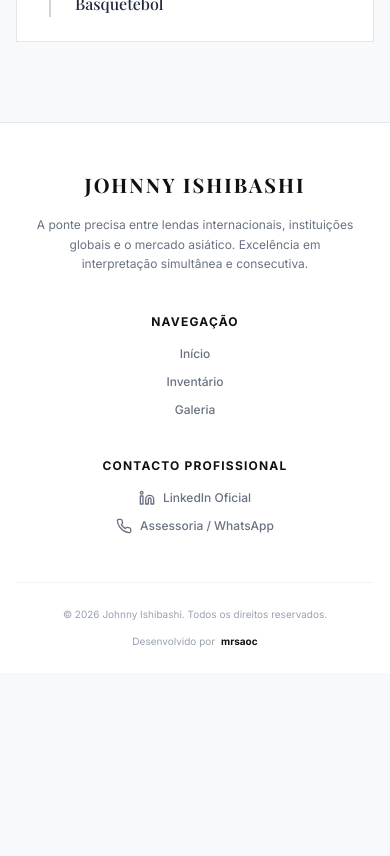
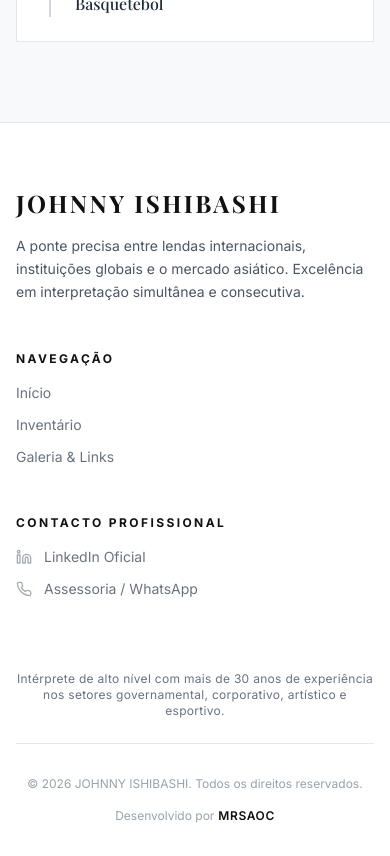
Before and after one commit to mrsaoc/johnny-ishibashi, a Next.js app: page /inventario in a window 390 px wide. Shown: the part 2300-3156 px from the top of the page. Before the commit the page ends 2973 px from the top, so only its background shows below. Built offline with nearby package versions, Linux system fonts and the light colour scheme; a web font is replaced by a local one.

Commit message:
refactor remove images and texts

```diff
--- a/src/app/page.tsx
+++ b/src/app/page.tsx
@@ -6,14 +6,13 @@ import Image from 'next/image';
 import { useLanguage } from '@/context/LanguageContext';
 
 export default function HomePage() {
-  const { t } = useLanguage();
+  const { t, language } = useLanguage();
 
   return (
     <div className="flex flex-col items-center w-full">
 
       {/* Hero Section */}
       <section className="relative w-full min-h-[85vh] flex flex-col items-center justify-center px-4 sm:px-6 pt-24 sm:pt-32 pb-16 sm:pb-20 bg-[#F8F9FA]">
-
         <div className="relative z-10 max-w-5xl mx-auto text-center flex flex-col items-center gap-6 sm:gap-8">
 
           {/* Título Principal */}
@@ -24,9 +23,10 @@ export default function HomePage() {
             </span>
           </h1>
 
-          {/* Subtítulo e Competências (Roles) */}
+          {/* Subtítulo e Competências */}
           <div className="flex flex-col items-center gap-6 sm:gap-8 mt-2">
-            <p className="max-w-2xl text-base sm:text-lg md:text-xl text-gray-600 font-sans leading-relaxed px-2">
+            {/* O whitespace-pre-line permite ler as quebras de linha que colocamos no texto em japonês */}
+            <p className="max-w-2xl text-base sm:text-lg md:text-xl text-gray-600 font-sans leading-relaxed px-2 whitespace-pre-line">
               {t.home.subtitle}
             </p>
 
@@ -39,9 +39,8 @@ export default function HomePage() {
             </div>
           </div>
 
-          {/* Call to Actions (CTAs) */}
+          {/* CTAs */}
           <div className="mt-6 flex flex-col sm:flex-row items-center gap-4 sm:gap-6 w-full sm:w-auto px-4 sm:px-0">
-
             <Link
               href="/inventario"
               className="group relative inline-flex items-center justify-center gap-3 bg-[#004B23] text-white w-full sm:w-auto px-8 py-4 text-sm font-bold uppercase tracking-[0.2em] overflow-hidden transition-all duration-300 shadow-sm hover:shadow-lg"
@@ -86,6 +85,21 @@ export default function HomePage() {
               <span className="text-gray-300 hidden sm:inline">•</span>
               <span>J-League</span>
             </div>
+
+            {/* Lista adicional exibida estritamente na versão em Japonês */}
+            {language === 'JP' && (
+              <div className="flex flex-wrap justify-center gap-x-3 sm:gap-x-6 gap-y-2 text-xs sm:text-sm font-sans text-gray-600 px-4 mt-2">
+                <span>外務省</span>
+                <span className="text-gray-300 hidden sm:inline">•</span>
+                <span>JICA</span>
+                <span className="text-gray-300 hidden sm:inline">•</span>
+                <span>JETRO</span>
+                <span className="text-gray-300 hidden sm:inline">•</span>
+                <span>東京入国管理局</span>
+                <span className="text-gray-300 hidden sm:inline">•</span>
+                <span>東京第二弁護士会</span>
+              </div>
+            )}
           </div>
 
         </div>
@@ -105,25 +119,27 @@ export default function HomePage() {
               </h2>
             </div>
 
-            <p className="text-gray-600 font-sans text-base sm:text-lg leading-relaxed">
+            <p className="text-gray-600 font-sans text-base sm:text-lg leading-relaxed whitespace-pre-line">
               {t.home.rakutenP1_1}
               <strong className="text-[#111111] font-semibold">{t.home.rakutenP1_strong}</strong>
               {t.home.rakutenP1_2}
             </p>
 
-            <p className="text-gray-600 font-sans text-base sm:text-lg leading-relaxed">
-              {t.home.rakutenP2_1}
-              <strong className="text-[#111111] font-semibold">{t.home.rakutenP2_strong}</strong>
-              {t.home.rakutenP2_2}
-            </p>
+            {/* Condicional para evitar renderizar parágrafo vazio caso o idioma (como o JP) não tenha texto extra aqui */}
+            {t.home.rakutenP2_1 && (
+              <p className="text-gray-600 font-sans text-base sm:text-lg leading-relaxed whitespace-pre-line">
+                {t.home.rakutenP2_1}
+                <strong className="text-[#111111] font-semibold">{t.home.rakutenP2_strong}</strong>
+                {t.home.rakutenP2_2}
+              </p>
+            )}
           </div>
 
           <div className="lg:col-span-7 relative pb-12 sm:pb-0">
-
             <div className="relative aspect-[4/3] md:aspect-[16/10] w-full bg-[#F8F9FA] rounded-sm border border-gray-200 overflow-hidden shadow-sm">
               <Image
-                src="/assets/foto88.jpeg"
-                alt="Johnny Ishibashi com Messi e Neymar"
+                src="/assets/foto13.jpeg"
+                alt="Johnny Ishibashi no evento Rakuten"
                 fill
                 className="object-cover"
               />
@@ -131,11 +147,10 @@ export default function HomePage() {
 
             <div className="absolute -bottom-6 left-1/2 -translate-x-1/2 w-[calc(100%-2rem)] sm:w-auto sm:translate-x-0 sm:-bottom-10 sm:-left-10 bg-white p-5 sm:p-8 border border-gray-200 max-w-sm z-20 shadow-md">
               <div className="w-8 sm:w-10 h-1 bg-[#004B23] mb-4 sm:mb-6"></div>
-              <p className="font-serif text-base sm:text-lg md:text-xl text-[#111111] italic leading-tight">
+              <p className="font-serif text-base sm:text-lg md:text-xl text-[#111111] italic leading-tight whitespace-pre-line">
                 {t.home.rakutenQuote}
               </p>
             </div>
-
           </div>
 
         </div>
--- a/src/components/Footer.tsx
+++ b/src/components/Footer.tsx
@@ -6,59 +6,57 @@ import { useLanguage } from '@/context/LanguageContext';
 
 export default function Footer() {
   const { t } = useLanguage();
-    const currentYear = new Date().getFullYear();
 
   return (
-        <footer className="bg-white border-t border-gray-200 pt-12 sm:pt-16 pb-6 sm:pb-8 mt-auto">
-            <div className="max-w-7xl mx-auto px-4 sm:px-6">
+    <footer className="w-full bg-[#FFFFFF] border-t border-gray-200 pt-16 sm:pt-24 pb-8 sm:pb-12 px-4 sm:px-6">
+      <div className="max-w-7xl mx-auto flex flex-col">
 
-                {/* Grid de Informações Principais */}
-                <div className="grid grid-cols-1 md:grid-cols-3 gap-10 md:gap-8 mb-12 sm:mb-16 text-center md:text-left">
+        <div className="grid grid-cols-1 md:grid-cols-12 gap-12 sm:gap-16 mb-12 sm:mb-16">
 
-                    {/* Coluna 1: Marca e Resumo */}
-                    <div className="flex flex-col items-center md:items-start gap-4 sm:gap-5">
-                        <Link href="/" className="font-serif text-xl sm:text-2xl font-bold tracking-widest text-[#111111] hover:text-[#004B23] transition-colors w-max">
-                            JOHNNY ISHIBASHI
-                        </Link>
-                        <p className="text-gray-500 font-sans text-xs sm:text-sm leading-relaxed max-w-xs">
+          {/* Coluna 1: Nome e Resumo */}
+          <div className="md:col-span-5 flex flex-col gap-4 sm:gap-6">
+            <h2 className="font-serif text-2xl sm:text-3xl font-bold text-[#111111] tracking-widest uppercase">
+              {t.footer.name}
+            </h2>
+            <p className="font-sans text-sm sm:text-base text-gray-600 leading-relaxed max-w-md">
               {t.footer.summary}
             </p>
           </div>
 
-                    {/* Coluna 2: Navegação Rápida */}
-                    <div className="flex flex-col items-center md:items-start gap-4 sm:gap-5 md:pl-10">
-                        <h4 className="font-sans font-bold text-[#111111] uppercase tracking-widest text-xs">
+          {/* Coluna 2: Navegação Interna */}
+          <div className="md:col-span-3 flex flex-col gap-4 sm:gap-6">
+            <h3 className="font-sans text-xs font-bold text-[#111111] uppercase tracking-[0.2em]">
               {t.footer.navigation}
-                        </h4>
-                        <nav className="flex flex-col items-center md:items-start gap-3 sm:gap-3.5">
-                            <Link href="/" className="text-gray-500 hover:text-[#004B23] transition-colors text-xs sm:text-sm font-medium w-max">
+            </h3>
+            <nav className="flex flex-col gap-3">
+              <Link href="/" className="font-sans text-sm text-gray-500 hover:text-[#004B23] transition-colors w-fit">
                 {t.header.home}
               </Link>
-                            <Link href="/inventario" className="text-gray-500 hover:text-[#004B23] transition-colors text-xs sm:text-sm font-medium w-max">
+              <Link href="/inventario" className="font-sans text-sm text-gray-500 hover:text-[#004B23] transition-colors w-fit">
                 {t.header.inventory}
               </Link>
-                            <Link href="/galeria" className="text-gray-500 hover:text-[#004B23] transition-colors text-xs sm:text-sm font-medium w-max">
+              <Link href="/galeria" className="font-sans text-sm text-gray-500 hover:text-[#004B23] transition-colors w-fit">
                 {t.header.gallery}
               </Link>
             </nav>
           </div>
 
-                    {/* Coluna 3: Contatos e Redes */}
-                    <div className="flex flex-col items-center md:items-start gap-4 sm:gap-5">
-                        <h4 className="font-sans font-bold text-[#111111] uppercase tracking-widest text-xs">
+          {/* Coluna 3: Contatos Externos */}
+          <div className="md:col-span-4 flex flex-col gap-4 sm:gap-6">
+            <h3 className="font-sans text-xs font-bold text-[#111111] uppercase tracking-[0.2em]">
               {t.footer.contact}
-                        </h4>
-                        <div className="flex flex-col items-center md:items-start gap-3 sm:gap-4">
-                            <a href="https://linkedin.com" target="_blank" rel="noopener noreferrer" className="group flex items-center gap-2 sm:gap-3 text-gray-500 hover:text-[#004B23] transition-colors text-xs sm:text-sm font-medium w-max">
-                                <svg xmlns="http://www.w3.org/2000/svg" width="16" height="16" viewBox="0 0 24 24" fill="none" stroke="currentColor" strokeWidth="2" strokeLinecap="round" strokeLinejoin="round" className="transition-transform sm:w-[18px] sm:h-[18px]">
+            </h3>
+            <div className="flex flex-col gap-3">
+              <a href="#" target="_blank" rel="noopener noreferrer" className="group flex items-center gap-3 font-sans text-sm text-gray-500 hover:text-[#004B23] transition-colors w-fit">
+                <svg xmlns="http://www.w3.org/2000/svg" width="16" height="16" viewBox="0 0 24 24" fill="none" stroke="currentColor" strokeWidth="2" strokeLinecap="round" strokeLinejoin="round" className="opacity-60 group-hover:opacity-100 transition-opacity">
                   <path d="M16 8a6 6 0 0 1 6 6v7h-4v-7a2 2 0 0 0-2-2 2 2 0 0 0-2 2v7h-4v-7a6 6 0 0 1 6-6z"></path>
                   <rect width="4" height="12" x="2" y="9"></rect>
                   <circle cx="4" cy="4" r="2"></circle>
                 </svg>
                 {t.footer.linkedIn}
               </a>
-                            <a href="https://wa.me/5513996988700" target="_blank" rel="noopener noreferrer" className="group flex items-center gap-2 sm:gap-3 text-gray-500 hover:text-[#004B23] transition-colors text-xs sm:text-sm font-medium w-max">
-                                <svg xmlns="http://www.w3.org/2000/svg" width="16" height="16" viewBox="0 0 24 24" fill="none" stroke="currentColor" strokeWidth="2" strokeLinecap="round" strokeLinejoin="round" className="transition-transform sm:w-[18px] sm:h-[18px]">
+              <a href="#" target="_blank" rel="noopener noreferrer" className="group flex items-center gap-3 font-sans text-sm text-gray-500 hover:text-[#004B23] transition-colors w-fit">
+                <svg xmlns="http://www.w3.org/2000/svg" width="16" height="16" viewBox="0 0 24 24" fill="none" stroke="currentColor" strokeWidth="2" strokeLinecap="round" strokeLinejoin="round" className="opacity-60 group-hover:opacity-100 transition-opacity">
                   <path d="M22 16.92v3a2 2 0 0 1-2.18 2 19.79 19.79 0 0 1-8.63-3.07 19.5 19.5 0 0 1-6-6 19.79 19.79 0 0 1-3.07-8.67A2 2 0 0 1 4.11 2h3a2 2 0 0 1 2 1.72 12.84 12.84 0 0 0 .7 2.81 2 2 0 0 1-.45 2.11L8.09 9.91a16 16 0 0 0 6 6l1.27-1.27a2 2 0 0 1 2.11-.45 12.84 12.84 0 0 0 2.81.7A2 2 0 0 1 22 16.92z"></path>
                 </svg>
                 {t.footer.whatsapp}
@@ -68,14 +66,26 @@ export default function Footer() {
 
         </div>
 
-                {/* Linha Divisória e Copyright */}
-                <div className="pt-6 sm:pt-8 border-t border-gray-100 flex flex-col md:flex-row items-center justify-between gap-3 sm:gap-4">
-                    <p className="text-gray-400 text-[10px] sm:text-xs font-sans text-center md:text-left">
-                        &copy; {currentYear} Johnny Ishibashi. {t.footer.credits1}
+        {/* Mensagem Institucional Adicional */}
+        <div className="w-full pt-6 pb-6 text-center sm:text-left">
+          <p className="font-sans text-xs text-gray-500 tracking-wide sm:truncate">
+            {t.footer.bottomLine}
           </p>
-                    <p className="text-gray-400 text-[10px] sm:text-xs font-sans flex items-center gap-1.5">
+        </div>
+
+        {/* Linha de Copyright e Créditos */}
+        <div className="w-full flex flex-col sm:flex-row items-center justify-between gap-4 border-t border-gray-200 pt-8">
+          <p className="font-sans text-xs text-gray-400">
+            © {new Date().getFullYear()} {t.footer.name}. {t.footer.credits1}
+          </p>
+          <p className="font-sans text-xs text-gray-400">
             {t.footer.credits2}
-                        <a href="https://mrsaoc.vercel.app" target="_blank" rel="noopener noreferrer" className="font-bold text-[#111111] hover:text-[#004B23] transition-colors">
+            <a
+              href="https://mrsaoc.vercel.app/"
+              target="_blank"
+              rel="noopener noreferrer"
+              className="ml-1 text-[#111111] font-semibold tracking-wider uppercase hover:text-[#004B23] transition-colors duration-300"
+            >
               mrsaoc
             </a>
           </p>
--- a/src/context/LanguageContext.tsx
+++ b/src/context/LanguageContext.tsx
@@ -2,28 +2,29 @@
 
 import React, { createContext, useContext, useState, ReactNode } from 'react';
 
-// Exportado para tipagem em outros arquivos
 export type Language = 'PT' | 'EN' | 'JP';
 
 interface Dictionary {
   header: { home: string; inventory: string; gallery: string; contact: string; };
-    footer: { summary: string; navigation: string; contact: string; linkedIn: string; whatsapp: string; credits1: string; credits2: string; };
+  footer: { name: string; summary: string; navigation: string; contact: string; linkedIn: string; whatsapp: string; credits1: string; credits2: string; bottomLine: string; };
   home: { title1: string; title2: string; subtitle: string; roles: string[]; ctaInventory: string; ctaGallery: string; trust: string; rakutenTag: string; rakutenTitle: string; rakutenP1_1: string; rakutenP1_strong: string; rakutenP1_2: string; rakutenP2_1: string; rakutenP2_strong: string; rakutenP2_2: string; rakutenPhotoHolder: string; rakutenQuote: string; };
   inventoryPage: { title: string; description: string; };
-    galleryPage: { title: string; description: string; photoAlt: string; captionPlaceholder: string; };
+  galleryPage: { title: string; description: string; photoAlt: string; captionPlaceholder: string; tabPhotos: string; tabLinks: string; };
 }
 
 const translations: Record<Language, Dictionary> = {
   PT: {
-        header: { home: 'Início', inventory: 'Inventário', gallery: 'Galeria', contact: 'Falar com Johnny' },
+    header: { home: 'Início', inventory: 'Inventário', gallery: 'Galeria & Links', contact: 'Falar com Johnny' },
     footer: {
+      name: 'JOHNNY ISHIBASHI',
       summary: 'A ponte precisa entre lendas internacionais, instituições globais e o mercado asiático. Excelência em interpretação simultânea e consecutiva.',
       navigation: 'Navegação', contact: 'Contacto Profissional', linkedIn: 'LinkedIn Oficial', whatsapp: 'Assessoria / WhatsApp',
-            credits1: 'Todos os direitos reservados.', credits2: 'Desenvolvido por'
+      credits1: 'Todos os direitos reservados.', credits2: 'Desenvolvido por',
+      bottomLine: 'Intérprete de alto nível com mais de 30 anos de experiência nos setores governamental, corporativo, artístico e esportivo.'
     },
     home: {
       title1: 'A voz por trás de', title2: 'grandes momentos internacionais.',
-            subtitle: 'Fluente em quatro idiomas, Johnny Ishibashi atua como mentor e facilitador de conexões entre personalidades globais, empresas, governos e projetos culturais. Precisão técnica, sensibilidade cultural e experiência ao lado de grandes nomes internacionais.',
+      subtitle: 'Fluente em quatro idiomas, Johnny Ishibashi atua como mentor e facilitador de conexões entre personalidades globais, empresas, governos e projetos culturais.\nPrecisão técnica, sensibilidade cultural e experiência ao lado de grandes nomes internacionais.',
       roles: ['Intérprete Internacional', 'Comunicador Institucional', 'Facilitador Diplomático', 'Professor de Idiomas', 'Mentor', 'Consultor Cultural'],
       ctaInventory: 'Explorar Inventário', ctaGallery: 'Ver Galeria', trust: 'Excelência validada ao lado de',
       rakutenTag: 'A Arte da Interpretação', rakutenTitle: 'Respeitando o protagonismo.',
@@ -41,18 +42,22 @@ const translations: Record<Language, Dictionary> = {
       description: 'Registros visuais e documentais de atuações ao lado de grandes personalidades, eventos institucionais e coberturas da grande mídia internacional.',
       photoAlt: 'Registro fotográfico',
       captionPlaceholder: 'Legenda em elaboração.',
+      tabPhotos: 'Galeria de Fotos',
+      tabLinks: 'Mídia & Links'
     }
   },
   EN: {
-        header: { home: 'Home', inventory: 'Inventory', gallery: 'Gallery', contact: 'Contact Johnny' },
+    header: { home: 'Home', inventory: 'Inventory', gallery: 'Gallery & Links', contact: 'Contact Johnny' },
     footer: {
+      name: 'JOHNNY ISHIBASHI',
       summary: 'The precise bridge between international legends, global institutions, and the Asian market. Excellence in simultaneous and consecutive interpretation.',
       navigation: 'Navigation', contact: 'Professional Contact', linkedIn: 'Official LinkedIn', whatsapp: 'Inquiries / WhatsApp',
-            credits1: 'All rights reserved.', credits2: 'Developed by'
+      credits1: 'All rights reserved.', credits2: 'Developed by',
+      bottomLine: 'High-level interpreter with over 30 years of experience across governmental, corporate, artistic, and sporting sectors.'
     },
     home: {
       title1: 'The voice behind', title2: 'major international moments.',
-            subtitle: 'Fluent in four languages, Johnny Ishibashi acts as a mentor and facilitator of connections between global personalities, corporations, governments, and cultural projects. Technical precision, cultural sensitivity, and experience alongside major international names.',
+      subtitle: 'Fluent in four languages, Johnny Ishibashi acts as a mentor and facilitator of connections between global personalities, corporations, governments, and cultural projects.\nTechnical precision, cultural sensitivity, and experience alongside major international names.',
       roles: ['International Interpreter', 'Institutional Communicator', 'Diplomatic Facilitator', 'Language Professor', 'Mentor', 'Cultural Consultant'],
       ctaInventory: 'Explore Inventory', ctaGallery: 'View Gallery', trust: 'Excellence validated alongside',
       rakutenTag: 'The Art of Interpretation', rakutenTitle: 'Respecting the spotlight.',
@@ -70,35 +75,45 @@ const translations: Record<Language, Dictionary> = {
       description: 'Visual and documentary records of performances alongside global personalities, institutional events, and major international media coverage.',
       photoAlt: 'Photographic record',
       captionPlaceholder: 'Caption pending.',
+      tabPhotos: 'Photo Gallery',
+      tabLinks: 'Media & Links'
     }
   },
   JP: {
-        header: { home: 'ホーム', inventory: '経歴・実績', gallery: 'ギャラリー', contact: 'お問い合わせ' },
+    header: { home: 'ホーム', inventory: '経歴・実績', gallery: 'ギャラリー＆リンク', contact: 'お問い合わせ' },
     footer: {
-            summary: '国際的なレジェンド、グローバル機関、アジア市場を繋ぐ正確な架け橋。同時通訳と逐次通訳の卓越性。',
+      name: '石橋ジョニー',
+      summary: '各方面における異文化間の懸け橋として、卓越した通訳者',
       navigation: 'ナビゲーション', contact: 'お問い合わせ', linkedIn: '公式LinkedIn', whatsapp: '広報 / WhatsApp',
-            credits1: 'All rights reserved.', credits2: '開発：'
+      credits1: 'All rights reserved.', credits2: '開発：',
+      bottomLine: '政府、企業、芸術、スポーツ等、各方面で30年以上の実績をもとに、高い能力を持つ通訳'
     },
     home: {
-            title1: '国際的な大舞台を', title2: '支える声。',
-            subtitle: '4か国語に堪能なジョニー石橋は、世界的な著名人、企業、政府機関、文化プロジェクト間のコネクションを促進するメンターおよびファシリテーターとして活躍しています。確かな技術、文化的な感性、そして国際的なビッグネームと共にした豊かな経験。',
+      title1: '国際舞台や異文化圏で', title2: 'あなたを支える声',
+      subtitle: '4か国語（日本語、ポルトガル語、スペイン語、英語）に堪能な石橋ジョニーは、\n政府、企業、文化と各方面で、著名人を含む多くの方々の通訳者として活躍。\n30年以上に及ぶ仕事とキャリアによる知識と経験に基づき、\n議論の質を高め、目的達成のための結論を導く通訳者です。',
       roles: ['国際通訳者', '組織広報', '外交ファシリテーター', '語学講師', 'メンター', '文化コンサルタント'],
       ctaInventory: '経歴を見る', ctaGallery: 'ギャラリーを見る', trust: '共に検証された卓越性',
-            rakutenTag: '通訳の芸術', rakutenTitle: '主役を尊重する。',
-            rakutenP1_1: '言葉だけでなく、各著名人の', rakutenP1_strong: '忠実なトーンとユーモア', rakutenP1_2: 'を伝える彼の能力は、グローバルブランドやアジアツアーで最も信頼される通訳者の一人となりました。',
-            rakutenP2_1: '彼の戦略的卓越性を決定づける瞬間の一つは、', rakutenP2_strong: '2017年の楽天イベント', rakutenP2_2: 'で起こり、公式記者会見でリオネル・メッシ、ネイマール、ジェラール・ピケ、アルダ・トゥラン間の円滑なコミュニケーションを確保しました。',
+      rakutenTag: '通訳の芸術', rakutenTitle: '依頼者に寄り添う',
+      rakutenP1_1: '依頼者の側に立ち、文化的背景を理解した上で適格な通訳で、\n円滑なコミュニケーションで相互理解とともに結論を導きます。',
+      rakutenP1_strong: '',
+      rakutenP1_2: '',
+      rakutenP2_1: '',
+      rakutenP2_strong: '',
+      rakutenP2_2: '',
       rakutenPhotoHolder: '[ 写真挿入: 楽天イベントでのジョニー ]',
-            rakutenQuote: '「言葉を翻訳するだけでは不十分です。各レジェンドの個性を忠実に再現しなければなりません。」',
+      rakutenQuote: '「言葉の単純翻訳（直訳）だけでは不十分。\n依頼主を尊重した通訳、翻訳が大事です。」',
     },
     inventoryPage: {
       title: '経歴・実績',
       description: '世界で最も権威ある政府機関、芸術機関、スポーツ機関において、文化の架け橋として30年以上にわたり卓越した実績を残してきた歴史的記録。',
     },
     galleryPage: {
-            title: 'ギャラリー',
+      title: 'ギャラリー＆リンク',
       description: '世界的な著名人、機関イベント、主要な国際メディア報道と並んで行われたパフォーマンスの視覚的および記録的記録。',
       photoAlt: '写真記録',
       captionPlaceholder: 'キャプション準備中。',
+      tabPhotos: '写真ギャラリー',
+      tabLinks: 'メディア＆リンク'
     }
   }
 };
--- a/src/data/gallery.ts
+++ b/src/data/gallery.ts
@@ -7,7 +7,7 @@ export interface GalleryItem {
   caption?: Record<Language, string>;
 }
 
-// 1. Dicionário de Legendas Específicas e Validadas
+// 1. Dicionário de Legendas Específicas
 const customCaptions: Record<number, Record<Language, string>> = {
   1: { PT: 'Com Nicanor de Carvalho (Verdy Kawasaki 1998)', EN: 'With Nicanor de Carvalho (Verdy Kawasaki 1998)', JP: 'ニカノール・デ・カルバーリョと共に（ヴェルディ川崎 1998年）' },
   2: { PT: 'Seleção Universitária de Cuba', EN: 'Cuban National University Team', JP: 'キューバ大学代表チーム' },
@@ -27,12 +27,17 @@ const customCaptions: Record<number, Record<Language, string>> = {
 
 // 2. Regras de Negócio (Motor Curatorial)
 const TOTAL_PHOTOS = 108;
-const EXCLUDED_PHOTOS = [3, 9, 17, 20, 23];
 
+// Lista de arquivos originais mapeados a partir dos números visuais solicitados
+const EXCLUDED_PHOTOS = [
+  3, 9, 14, 17, 20, 22, 23, 28, 33, 36, 40, 51, 52, 53, 54, 61, 69, 76, 78, 80, 91
+];
+
+// O grupo do Ronaldinho e Broadway foi preservado, removendo internamente apenas os IDs que caíram na exclusão acima
 const GROUPED_PHOTOS = [
-  [18, 22, 27, 29],
+  [18, 27, 29], // O 22 foi excluído pelo cliente, então saiu do grupo
   [31, 32],
-  [33, 34, 35, 36, 37, 38, 39]
+  [34, 35, 37, 38, 39] // 33 e 36 excluídos
 ];
 
 // 3. Algoritmo de Processamento Automático
@@ -47,7 +52,6 @@ const buildGalleryOrder = (): number[] => {
     // Regra B: Lida com fotos que pertencem a grupos
     if (flatGroups.includes(i)) {
       const targetGroup = GROUPED_PHOTOS.find(group => group.includes(i));
-
       const firstValidInGroup = targetGroup?.find(id => !EXCLUDED_PHOTOS.includes(id));
 
       if (firstValidInGroup === i && targetGroup) {
```
Also changed, not shown: src/app/galeria/page.tsx (+86 -11 lines). Lines whose indentation alone changed are shown as unchanged.
